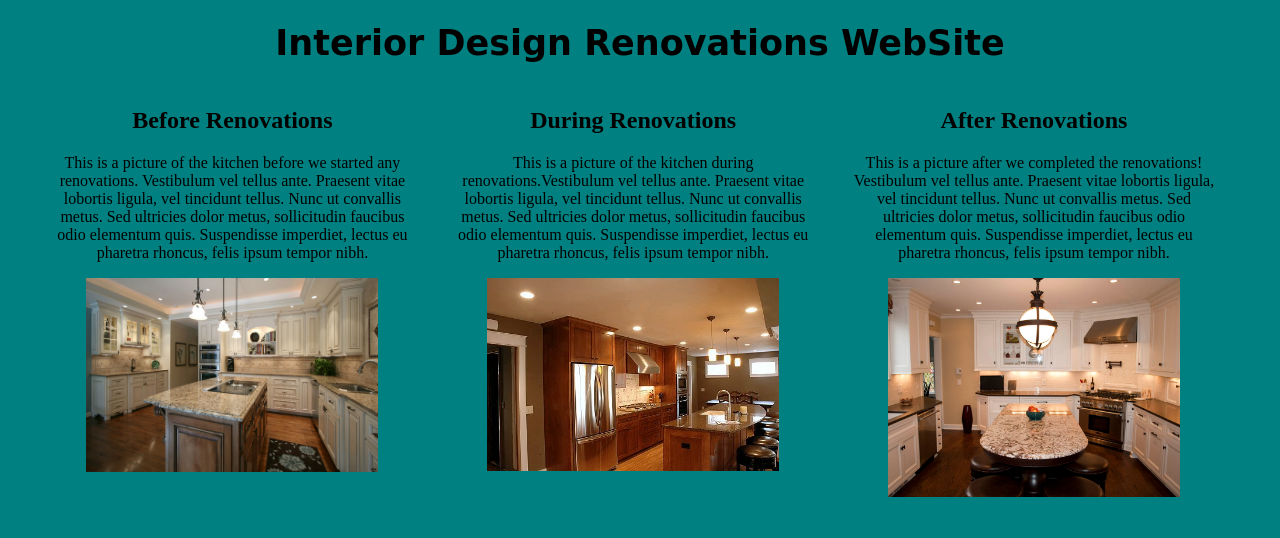
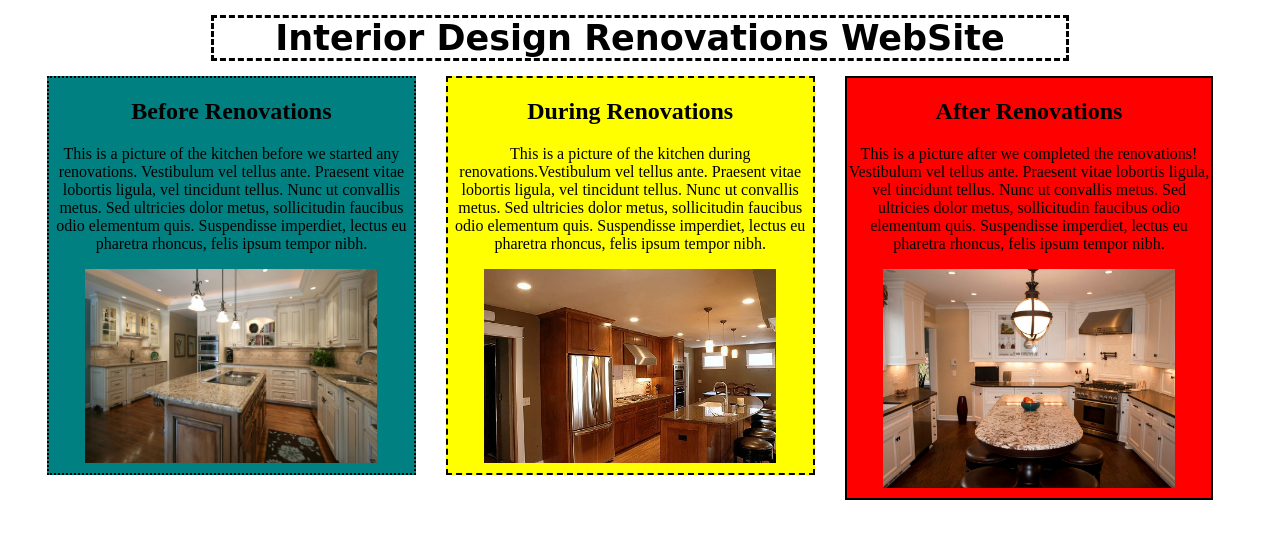
Before and after one commit to ahmeds5/interior-decorator, a plain HTML site: page index.html in a window 1280 px wide. Drawn offline with Linux system fonts and the light colour scheme.

Commit message:
added borders and background colors to each individual div,

```diff
--- a/css/styles.css
+++ b/css/styles.css
@@ -1,13 +1,17 @@
 body {
   margin: 0 auto;
   width: 95%;
-  background-color: teal;
+
 }
 
 h1 {
+  margin: 15px auto;
   text-align: center;
   font-family: cursive;
   font-size: 35px;
+  border: 3px dashed black;
+  width: 70%;
+
 
 }
 
@@ -23,7 +27,8 @@ img {
 div.column {
   float: left;
   width: 30%;
-  margin: 0 18px;
+  margin: 0 15px;
+  padding-bottom: 10px;
 
 }
 
@@ -31,3 +36,21 @@ h2, p {
   text-align: center;
 
 }
+
+div.before {
+  background-color: teal;
+  border: 2px dotted black;
+
+}
+
+div.during {
+  background-color: yellow;
+  border: 2px dashed black;
+
+}
+
+div.after {
+  background-color: red;
+  border: 2px solid black;
+
+}
--- a/index.html
+++ b/index.html
@@ -7,21 +7,21 @@
   </head>
   <body>
     <h1>Interior Design Renovations WebSite</h1>
-    <div class="column">
+    <div class="column before">
       <h2>Before Renovations</h2>
         <p>
           This is a picture of the kitchen before we started any renovations. Vestibulum vel tellus ante. Praesent vitae lobortis ligula, vel tincidunt tellus. Nunc ut convallis metus. Sed ultricies dolor metus, sollicitudin faucibus odio elementum quis. Suspendisse imperdiet, lectus eu pharetra rhoncus, felis ipsum tempor nibh.
         </p>
         <img src="img/before.jpg" alt="picture before renovations">
     </div>
-    <div class="column">
+    <div class="column during">
       <h2>During Renovations</h2>
         <p>
           This is a picture of the kitchen during renovations.Vestibulum vel tellus ante. Praesent vitae lobortis ligula, vel tincidunt tellus. Nunc ut convallis metus. Sed ultricies dolor metus, sollicitudin faucibus odio elementum quis. Suspendisse imperdiet, lectus eu pharetra rhoncus, felis ipsum tempor nibh.
         </p>
         <img src="img/during.jpg" alt="picture during renovations">
     </div>
-    <div class="column">
+    <div class="column after">
       <h2>After Renovations</h2>
         <p>
           This is a picture after we completed the renovations! Vestibulum vel tellus ante. Praesent vitae lobortis ligula, vel tincidunt tellus. Nunc ut convallis metus. Sed ultricies dolor metus, sollicitudin faucibus odio elementum quis. Suspendisse imperdiet, lectus eu pharetra rhoncus, felis ipsum tempor nibh.
```
